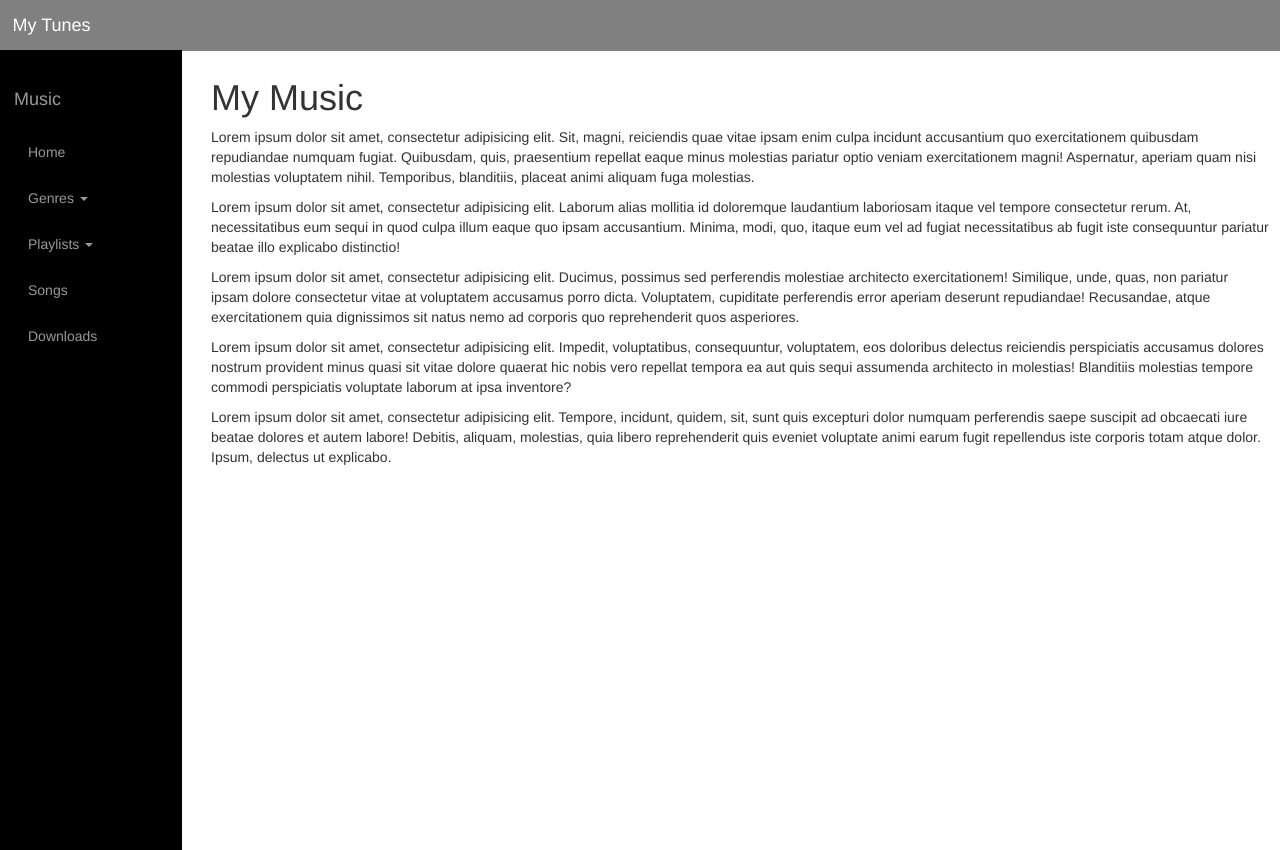
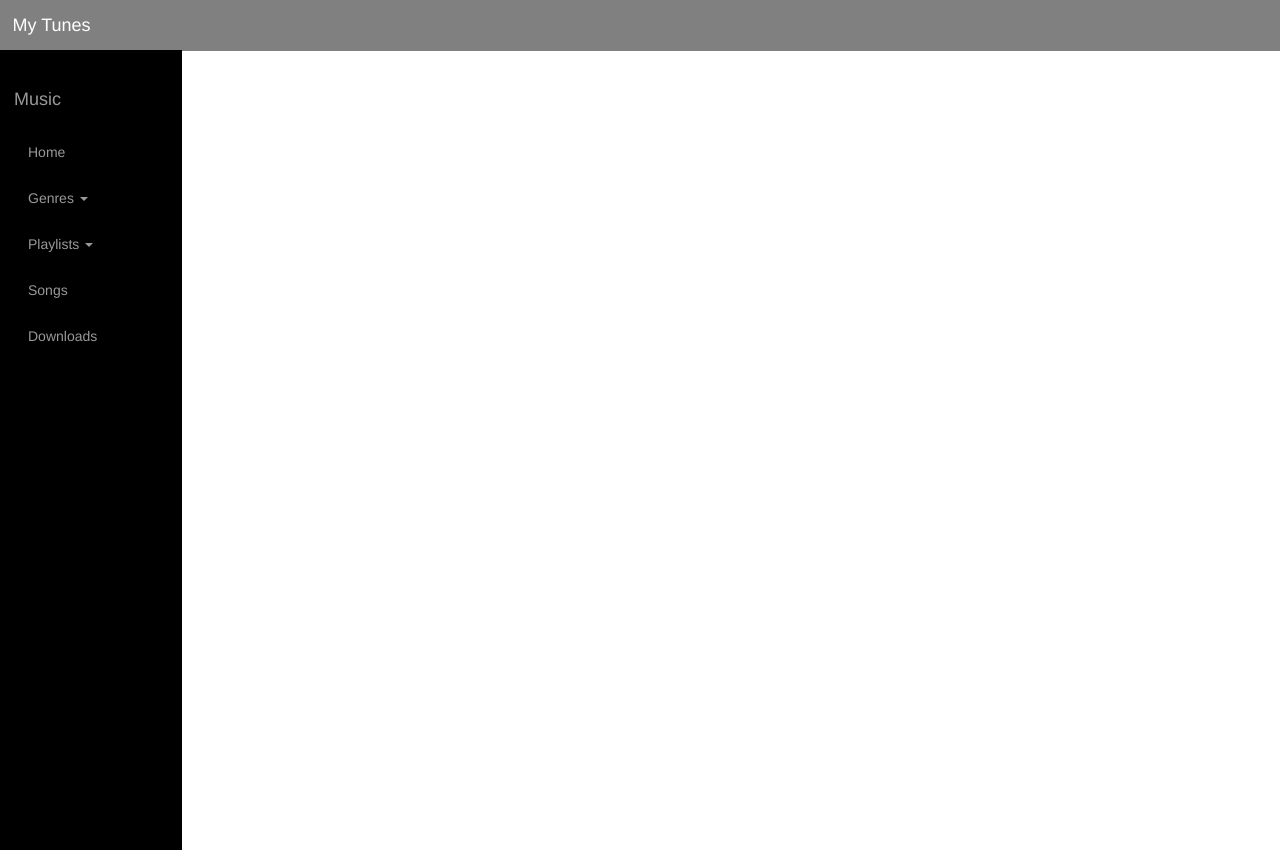
Before and after one commit to sizif/extend-boostrap-with-css-js-and-jquery, a website: page index.html in a window 1280 px wide. Drawn offline with nearby package versions, Linux system fonts and the light colour scheme.

Commit message:
(1) Remove all the paragraphs from body-content

```diff
--- a/index.html
+++ b/index.html
@@ -83,12 +83,6 @@
 	<div class="container body-content">
 		<div class="row">
 			<div class="col-xs-10 col-lg-12">
-				<h1>My Music</h1>
-				<p>Lorem ipsum dolor sit amet, consectetur adipisicing elit. Sit, magni, reiciendis quae vitae ipsam enim culpa incidunt accusantium quo exercitationem quibusdam repudiandae numquam fugiat. Quibusdam, quis, praesentium repellat eaque minus molestias pariatur optio veniam exercitationem magni! Aspernatur, aperiam quam nisi molestias voluptatem nihil. Temporibus, blanditiis, placeat animi aliquam fuga molestias.</p>
-				<p>Lorem ipsum dolor sit amet, consectetur adipisicing elit. Laborum alias mollitia id doloremque laudantium laboriosam itaque vel tempore consectetur rerum. At, necessitatibus eum sequi in quod culpa illum eaque quo ipsam accusantium. Minima, modi, quo, itaque eum vel ad fugiat necessitatibus ab fugit iste consequuntur pariatur beatae illo explicabo distinctio!</p>
-				<p>Lorem ipsum dolor sit amet, consectetur adipisicing elit. Ducimus, possimus sed perferendis molestiae architecto exercitationem! Similique, unde, quas, non pariatur ipsam dolore consectetur vitae at voluptatem accusamus porro dicta. Voluptatem, cupiditate perferendis error aperiam deserunt repudiandae! Recusandae, atque exercitationem quia dignissimos sit natus nemo ad corporis quo reprehenderit quos asperiores.</p>
-				<p>Lorem ipsum dolor sit amet, consectetur adipisicing elit. Impedit, voluptatibus, consequuntur, voluptatem, eos doloribus delectus reiciendis perspiciatis accusamus dolores nostrum provident minus quasi sit vitae dolore quaerat hic nobis vero repellat tempora ea aut quis sequi assumenda architecto in molestias! Blanditiis molestias tempore commodi perspiciatis voluptate laborum at ipsa inventore?</p>
-				<p>Lorem ipsum dolor sit amet, consectetur adipisicing elit. Tempore, incidunt, quidem, sit, sunt quis excepturi dolor numquam perferendis saepe suscipit ad obcaecati iure beatae dolores et autem labore! Debitis, aliquam, molestias, quia libero reprehenderit quis eveniet voluptate animi earum fugit repellendus iste corporis totam atque dolor. Ipsum, delectus ut explicabo.</p>
 			</div>
 		</div>
 	</div>
```
